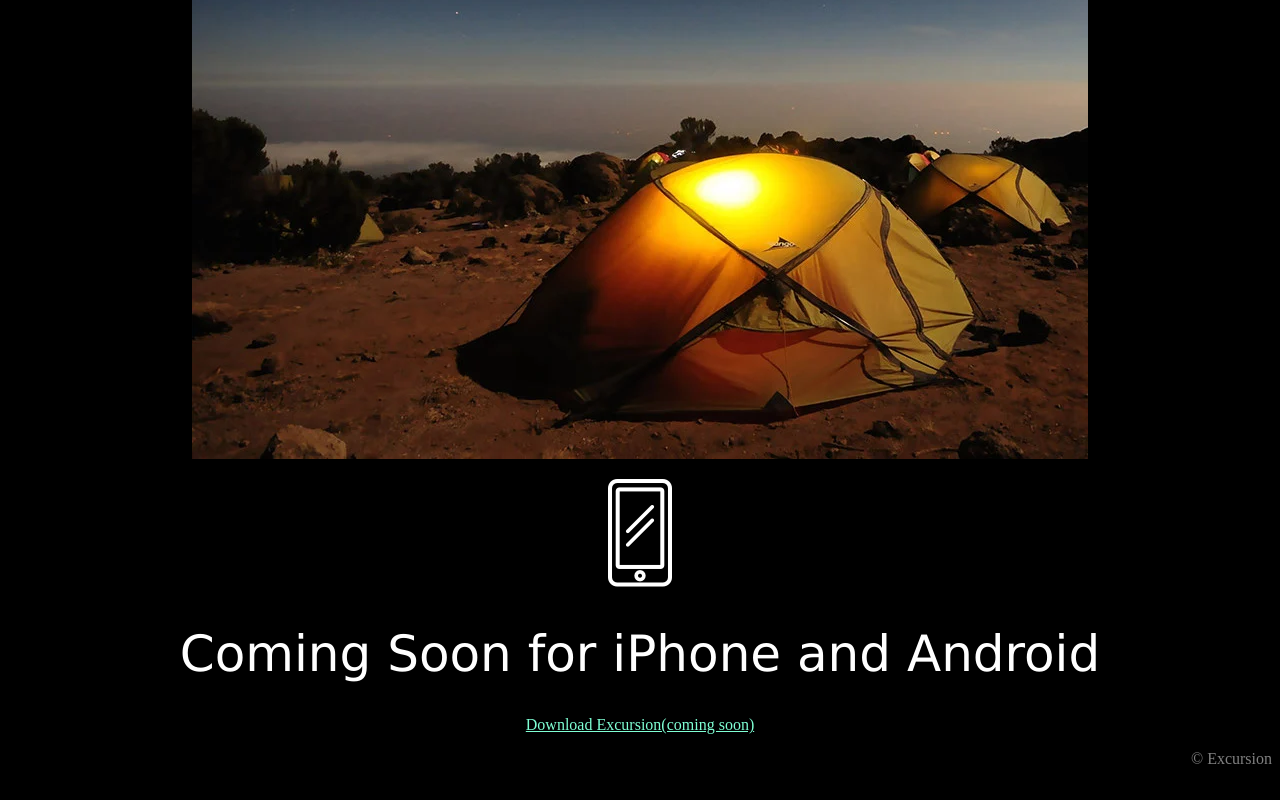
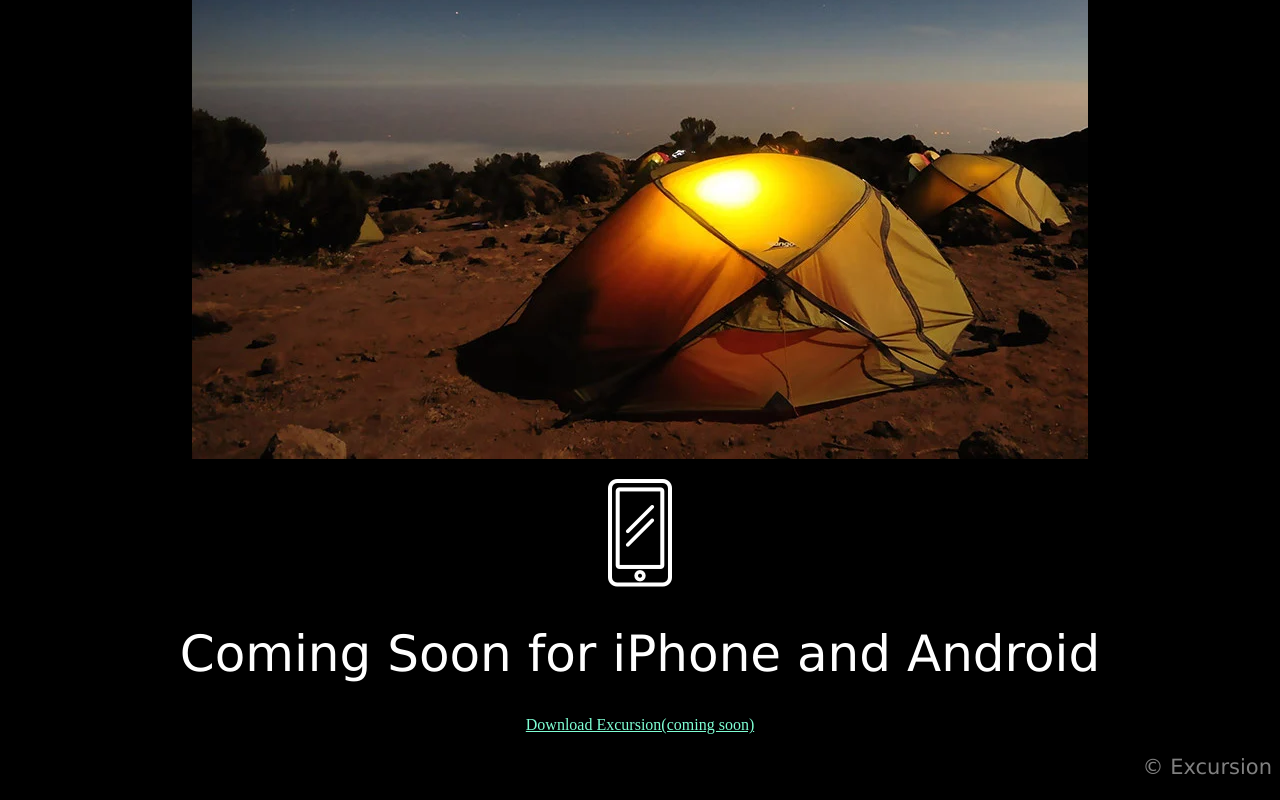
Before and after one commit to AnastasisBen/excursion, a plain HTML site: page index.html in a window 1280 px wide. Shown: the part 531-1331 px from the top of the page. Drawn offline with Linux system fonts and the light colour scheme.

Commit message:
fix the copyright

```diff
--- a/css/style.css
+++ b/css/style.css
@@ -21,6 +21,8 @@ body {
 #copyright {
     color: grey;
     text-align: right;
+    font-family: Verdana;
+    font-size: 21px;
 }
 
 
```
